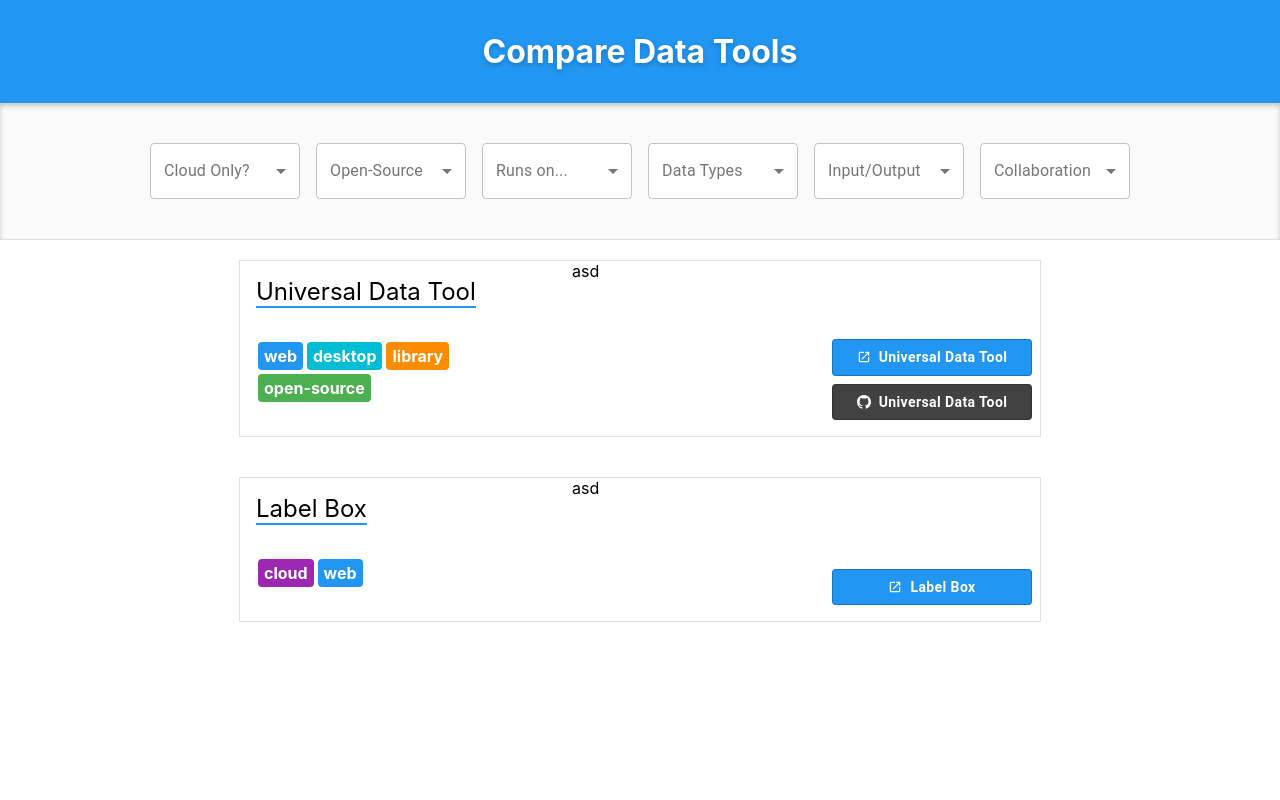
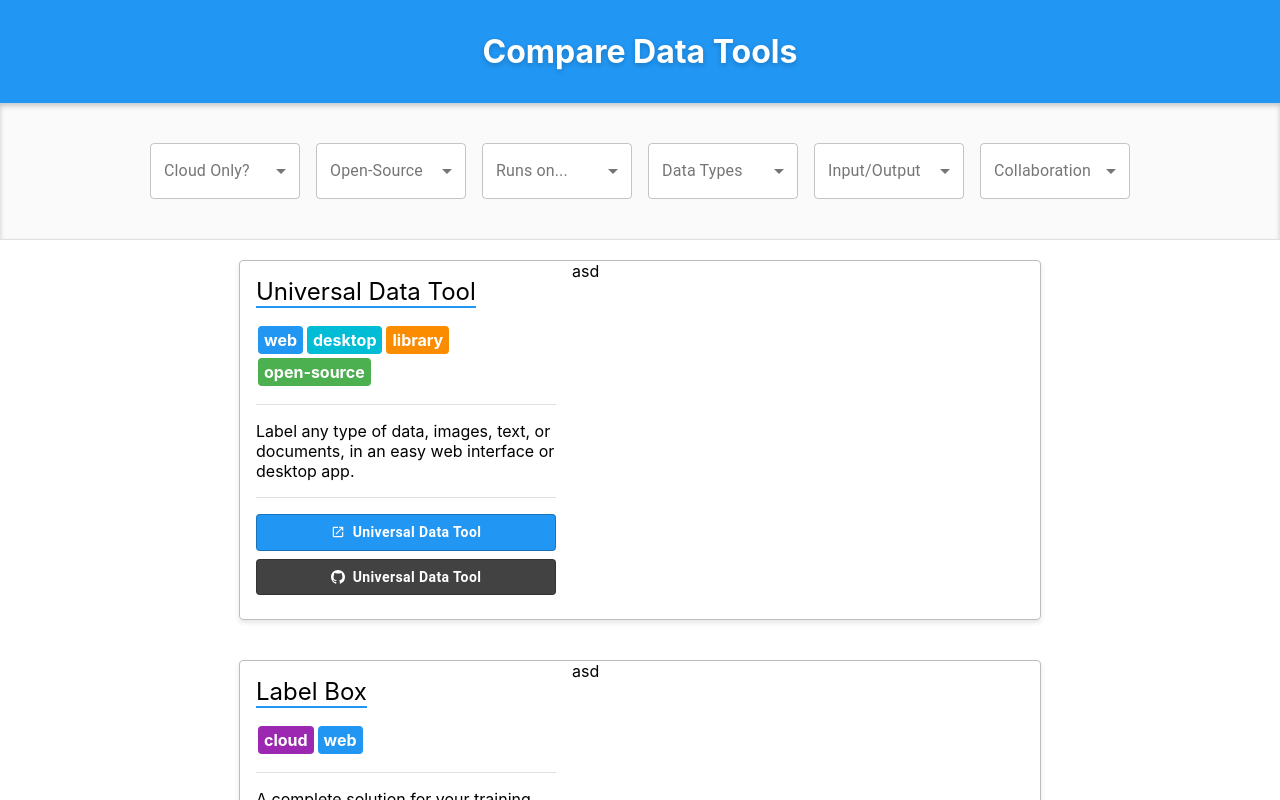
Before and after one commit to waoai/compare-data-tools, a React (Create React App) app: page / in a window 1280 px wide. Shown: the top 800 px of the page. Built offline with nearby package versions, Linux system fonts and the light colour scheme.

Commit message:
progress towards first version

```diff
--- a/src/App.js
+++ b/src/App.js
@@ -64,6 +64,7 @@
           xml={false}
           json
           csv
+          description={`Label any type of data, images, text, or documents, in an easy web interface or desktop app.`}
           supportsNER
           supportsVideo={false}
           supportsImageURLs
@@ -71,6 +72,7 @@
         />
         <Result
           title="Label Box"
+          description={`A complete solution for your training data problem with fast labeling tools, human workforce, data management, a powerful API and automation features.`}
           useLink="https://labelbox.com"
           githubLink="https://github.com/UniversalDataTool/universal-data-tool"
           isCloud
--- a/src/Result.js
+++ b/src/Result.js
@@ -6,13 +6,16 @@
 import Button from "@material-ui/core/Button"
 import { GoMarkGithub } from "react-icons/go"
 import OpenInNewIcon from "@material-ui/icons/OpenInNew"
+import Divider from "@material-ui/core/Divider"
 
 const Container = styled("div")({
   display: "flex",
   maxWidth: 800,
   width: "100%",
   margin: 20,
-  border: `1px solid ${colors.grey[300]}`
+  border: `1px solid ${colors.grey[400]}`,
+  boxShadow: "0px 3px 5px rgba(0,0,0,0.1)",
+  borderRadius: 4
 })
 
 const LeftBlock = styled("div")({
@@ -20,16 +23,8 @@
   padding: 16
 })
 
-const MiddleBlock = styled("div")({
+const RightBlock = styled("div")({
   flexGrow: 1
-})
-
-const RightBlock = styled("div")({
-  display: "flex",
-  flexDirection: "column",
-  width: "100%",
-  maxWidth: 200,
-  padding: 8
 })
 
 const Title = styled("div")({
@@ -39,7 +34,12 @@
 })
 
 const TagContainer = styled("div")({
-  paddingTop: 32,
+  paddingTop: 16,
+  paddingBottom: 16
+})
+
+const DescriptionContainer = styled("div")({
+  paddingTop: 16,
   paddingBottom: 16
 })
 
@@ -68,6 +68,7 @@
   xml,
   json,
   csv,
+  description,
   supportsNER,
   supportsVideo,
   supportsImageURLs,
@@ -80,7 +81,6 @@
     isLibrary && { label: "library", color: colors.orange[600] },
     isOpenSource && { label: "open-source", color: colors.green[500] }
   ].filter(Boolean)
-  console.log({ tags })
   return (
     <Container>
       <LeftBlock>
@@ -90,10 +90,9 @@
             <Tag style={{ backgroundColor: color }}>{label}</Tag>
           ))}
         </TagContainer>
-      </LeftBlock>
-      <MiddleBlock>asd</MiddleBlock>
-      <RightBlock>
-        <Box flexGrow={1} />
+        <Divider />
+        <DescriptionContainer>{description}</DescriptionContainer>
+        <Divider style={{ marginBottom: 16 }} />
         {useLink && (
           <Button
             fullWidth
@@ -128,7 +127,8 @@
             {title}
           </Button>
         )}
-      </RightBlock>
+      </LeftBlock>
+      <RightBlock>asd</RightBlock>
     </Container>
   )
 }
```
